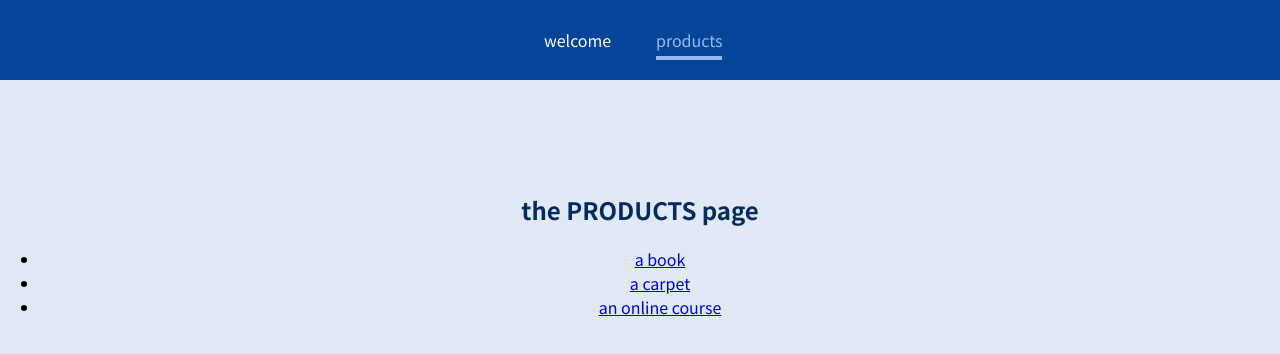
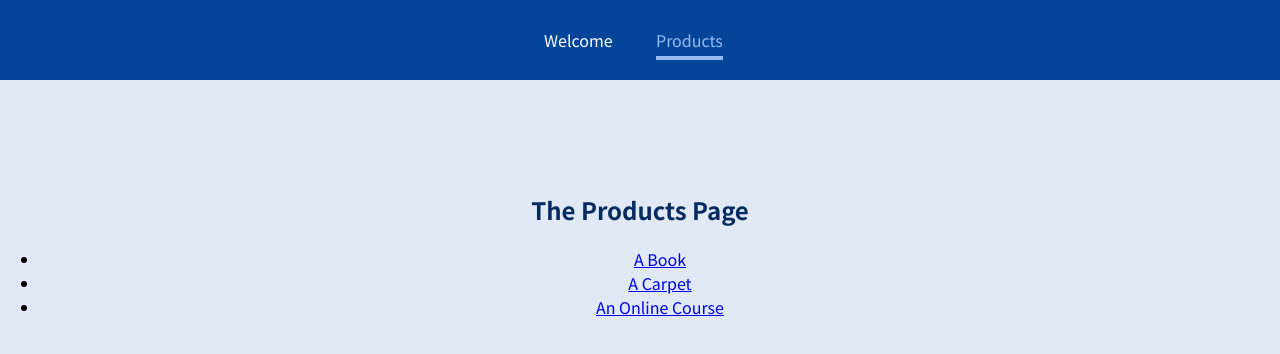
Before and after one commit to vitorjaguat/react-max-20-router, a JavaScript app: page /products in a window 1280 px wide. Shown: the top 354 px of the page. Built offline with nearby package versions, Linux system fonts and the light colour scheme.

Commit message:
first example v5, max lecture 290, ready to update to react-router v6

```diff
--- a/src/App.js
+++ b/src/App.js
@@ -1,27 +1,23 @@
-import { Route, Switch, Redirect } from 'react-router-dom';
+import { Route, Switch } from 'react-router-dom';
+
 import Welcome from './pages/Welcome';
 import Products from './pages/Products';
+import ProductDetail from './pages/ProductDetail';
 import MainHeader from './components/MainHeader';
-import ProductDetail from './pages/ProductDetail';
 
 function App() {
   return (
     <div>
-      <header>
-        <MainHeader />
-      </header>
+      <MainHeader />
       <main>
         <Switch>
-          <Route path="/" exact>
-            <Redirect to="/welcome" />
-          </Route>
-          <Route path="/welcome">
+          <Route path='/welcome'>
             <Welcome />
           </Route>
-          <Route path="/products" exact>
+          <Route path='/products' exact>
             <Products />
           </Route>
-          <Route path="/products/:productId">
+          <Route path='/products/:productId'>
             <ProductDetail />
           </Route>
         </Switch>
@@ -31,3 +27,7 @@ function App() {
 }
 
 export default App;
+
+// our-domain.com/welcome => Welcome Component
+// our-domain.com/products => Products Component
+// our-domain.com/product-detail/a-book
--- a/src/components/MainHeader.js
+++ b/src/components/MainHeader.js
@@ -2,21 +2,25 @@ import { NavLink } from 'react-router-dom';
 
 import classes from './MainHeader.module.css';
 
-export default function MainHeader() {
+const MainHeader = () => {
   return (
     <header className={classes.header}>
+      <nav>
         <ul>
           <li>
-          <NavLink activeClassName={classes.active} to="/welcome">
-            welcome
+            <NavLink activeClassName={classes.active} to='/welcome'>
+              Welcome
             </NavLink>
           </li>
           <li>
-          <NavLink activeClassName={classes.active} to="/products">
-            products
+            <NavLink activeClassName={classes.active} to='/products'>
+              Products
             </NavLink>
           </li>
         </ul>
+      </nav>
     </header>
   );
-}
+};
+
+export default MainHeader;
--- a/src/pages/ProductDetail.js
+++ b/src/pages/ProductDetail.js
@@ -1,12 +1,16 @@
 import { useParams } from 'react-router-dom';
 
-export default function ProductDetail() {
+const ProductDetail = () => {
   const params = useParams();
-  console.log(params);
+
+  console.log(params.productId);
 
   return (
     <section>
       <h1>Product Detail</h1>
+      <p>{params.productId}</p>
     </section>
   );
-}
+};
+
+export default ProductDetail;
--- a/src/pages/Products.js
+++ b/src/pages/Products.js
@@ -1,20 +1,22 @@
 import { Link } from 'react-router-dom';
 
-export default function Products() {
+const Products = () => {
   return (
     <section>
-      <h1>the PRODUCTS page</h1>
+      <h1>The Products Page</h1>
       <ul>
         <li>
-          <Link to="/products/p1">a book</Link>
+          <Link to='/products/p1'>A Book</Link>
         </li>
         <li>
-          <Link to="/products/p2">a carpet</Link>
+          <Link to='/products/p2'>A Carpet</Link>
         </li>
         <li>
-          <Link to="/products/p3">an online course</Link>
+          <Link to='/products/p3'>An Online Course</Link>
         </li>
       </ul>
     </section>
   );
-}
+};
+
+export default Products;
--- a/src/pages/Welcome.js
+++ b/src/pages/Welcome.js
@@ -1,12 +1,5 @@
-import { Route } from 'react-router-dom';
+const Welcome = () => {
+  return <h1>The Welcome Page</h1>;
+};
 
-export default function Welcome() {
-  return (
-    <section>
-      <h1>the welcome page</h1>
-      <Route path="/welcome/new-user">
-        <p>Welcome, new user!</p>
-      </Route>
-    </section>
-  );
-}
+export default Welcome;
```
Also changed, not shown: package.json (+9 -9 lines), src/index.js (+4 -4 lines), src/components/MainHeader.module.css (line endings or trailing spaces), 2 other files (tests, documents, lock files or other folders). Lines whose indentation alone changed are shown as unchanged.
